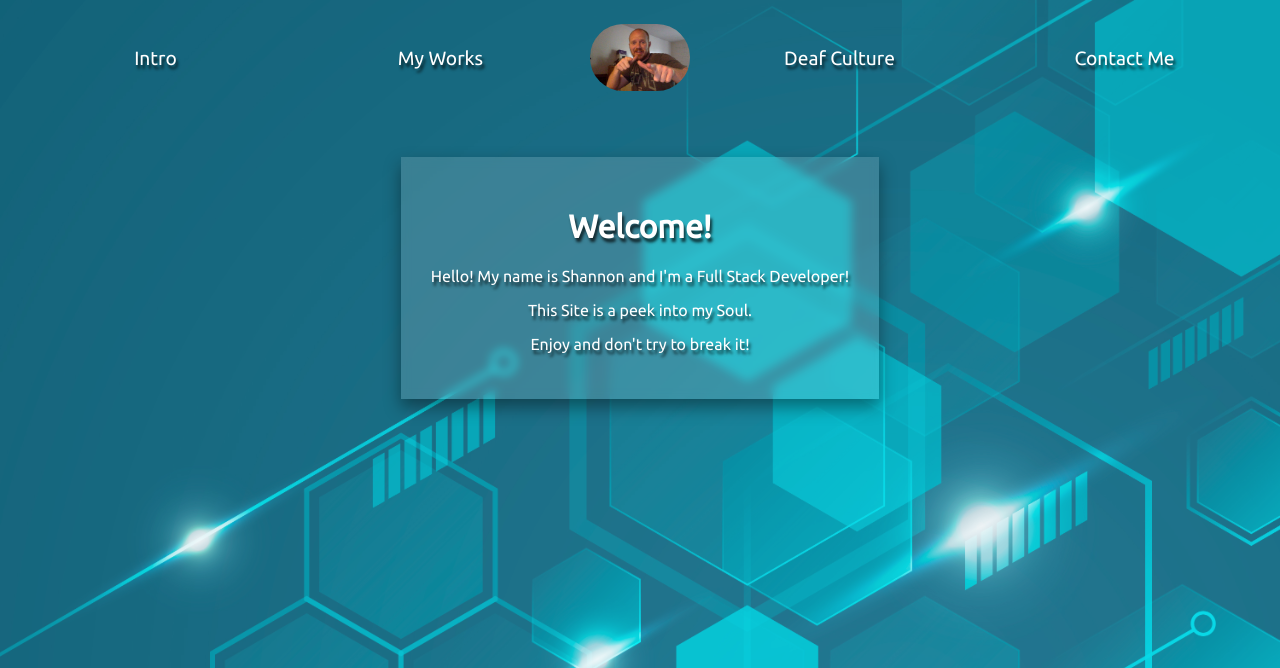
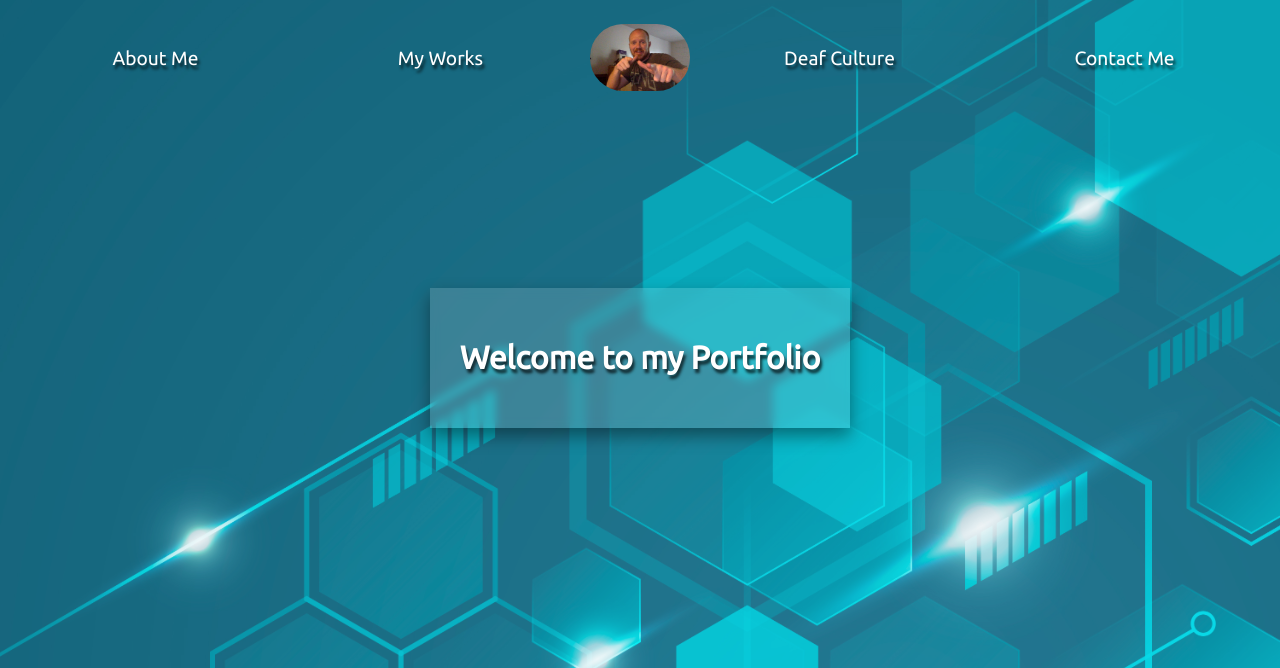
Before and after one commit to SCallahan101/PersonalPortfolio, a PHP site: page /home.html in a window 1280 px wide. Shown: the top 668 px of the page. Run offline with PHP 8.4, Linux system fonts and the light colour scheme.

Commit message:
Change welcome and intro to About me

```diff
--- a/Pages/ContactInfo.html
+++ b/Pages/ContactInfo.html
@@ -14,7 +14,7 @@
     </head>
     <body>
         <nav id="navigationBar">
-            <a class="phaseOut" href="Intro.html">About Me</a>
+            <a class="phaseOut" href="AboutMe.html">About Me</a>
             <a href="MyWorks.html">My Works</a>
             <a class="disabledLink"><img alt="Selfie Picture" src="../SecondaryItems/pictures/MyInterests.jpg"></a>
             <a href="DeafCulture.html">Deaf Culture</a>
@@ -23,7 +23,7 @@
         <nav class="mobileNav">
             <button class="dropbtn-mobile"><img class="mobilePic" alt="Selfie Picture" src="../SecondaryItems/svgIcons/list-alt-regular.svg"></button>
             <div class="drop-content">
-                <a class="mobilePages" href="Intro.html">Intro</a>
+                <a class="mobilePages" href="AboutMe.html">About Me</a>
                 <a class="mobilePages" href="MyWorks.html">My Works</a>
                 <a class="mobilePages" href="DeafCulture.html">Deaf Culture</a>
                 <a class="mobilePages" href="ContactInfo.html">Contact Me</a>
--- a/Pages/DeafCulture.html
+++ b/Pages/DeafCulture.html
@@ -23,7 +23,7 @@
         <nav class="mobileNav">
             <button class="dropbtn-mobile"><img class="mobilePic" alt="Selfie Picture" src="../SecondaryItems/svgIcons/list-alt-regular.svg"></button>
             <div class="drop-content">
-                <a class="mobilePages" href="Intro.html">Intro</a>
+                <a class="mobilePages" href="AboutMe.html">About Me</a>
                 <a class="mobilePages" href="MyWorks.html">My Works</a>
                 <a class="mobilePages" href="DeafCulture.html">Deaf Culture</a>
                 <a class="mobilePages" href="ContactInfo.html">Contact Me</a>
--- a/Pages/MyWorks.html
+++ b/Pages/MyWorks.html
@@ -14,7 +14,7 @@
     </head>
     <body>
         <nav id="navigationBar">
-            <a class="phaseOut" href="Intro.html">About Me</a>
+            <a class="phaseOut" href="AboutMe.html">About Me</a>
             <a href="MyWorks.html">My Works</a>
             <a class="disabledLink"><img alt="Selfie Picture" src="../SecondaryItems/pictures/MyWorksPic.jpg"></a>
             <a href="DeafCulture.html">Deaf Culture</a>
@@ -23,7 +23,7 @@
         <nav class="mobileNav">
             <button class="dropbtn-mobile"><img class="mobilePic" alt="Selfie Picture" src="../SecondaryItems/svgIcons/list-alt-regular.svg"></button>
             <div class="drop-content">
-                <a class="mobilePages" href="Intro.html">Intro</a>
+                <a class="mobilePages" href="AboutMe.html">About Me</a>
                 <a class="mobilePages" href="MyWorks.html">My Works</a>
                 <a class="mobilePages" href="DeafCulture.html">Deaf Culture</a>
                 <a class="mobilePages" href="ContactInfo.html">Contact Me</a>
--- a/home.css
+++ b/home.css
@@ -173,8 +173,12 @@ footer{
 /*For Welcome page only*/
 
 #welcomeContainer{
+    position: absolute;
+    left: 0;
+    right: 0;
+    top: 18rem;
     text-align: center;
-    margin: 50px auto;
+    margin: 0 auto;
     padding: 30px;
     width: fit-content;
     background-color: rgba(255, 255, 255, .15);
--- a/home.html
+++ b/home.html
@@ -17,7 +17,7 @@
     </head>
     <body>
         <nav id="navigationBar">
-            <a class="phaseOut" href="Pages/Intro.html">Intro</a>
+            <a class="phaseOut" href="Pages/AboutMe.html">About Me</a>
             <a href="Pages/MyWorks.html">My Works</a>
             <img class="desktopPic" alt="Selfie Picture" src="SecondaryItems/pictures/AvatarPic.jpg">
             <a href="Pages/DeafCulture.html">Deaf Culture</a>
@@ -26,17 +26,14 @@
         <nav class="mobileNav">
             <button class="dropbtn-mobile"><img class="mobilePic" alt="Selfie Picture" src="SecondaryItems/svgIcons/list-alt-regular.svg"></button>
             <div class="drop-content">
-                <a class="mobilePages" href="Pages/Intro.html">About Me</a>
+                <a class="mobilePages" href="Pages/AboutMe.html">About Me</a>
                 <a class="mobilePages" href="Pages/MyWorks.html">My Works</a>
                 <a class="mobilePages" href="Pages/DeafCulture.html">Deaf Culture</a>
                 <a class="mobilePages" href="Pages/ContactInfo.html">Contact Me</a>
             </div>
         </nav>
         <div id="welcomeContainer" role="main">
-            <h1>Welcome!</h1>
-            <p>Hello! My name is Shannon and I'm a Full Stack Developer!</p>
-            <p>This Site is a peek into my Soul.</p>
-            <p>Enjoy and don't try to break it!</p>
+            <h1>Welcome to my Portfolio</h1>
         </div>
         <footer>
             <a href='https://www.freepik.com/free-photos-vectors/background'>Background vector created by freepik - www.freepik.com</a>
```
Also changed, not shown: Pages/AboutMe.html (renamed from Pages/Intro.html, +6 -4 lines).
